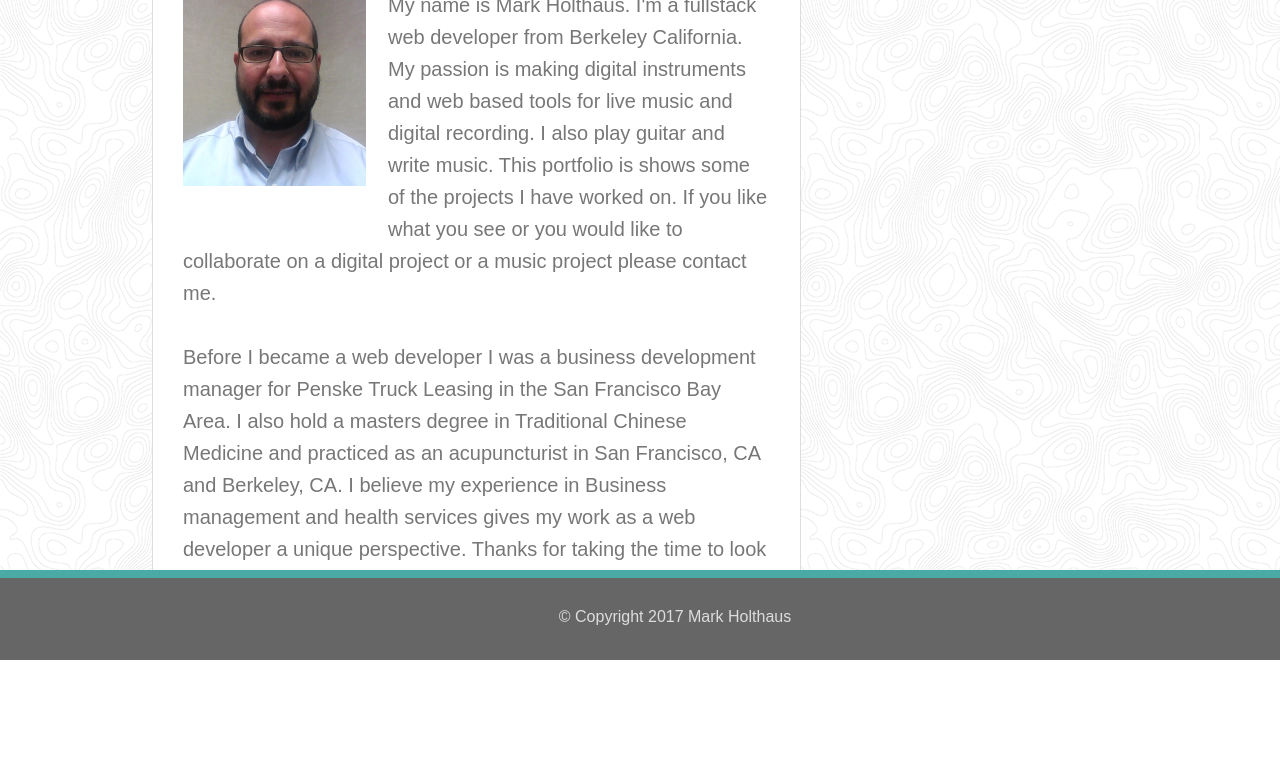
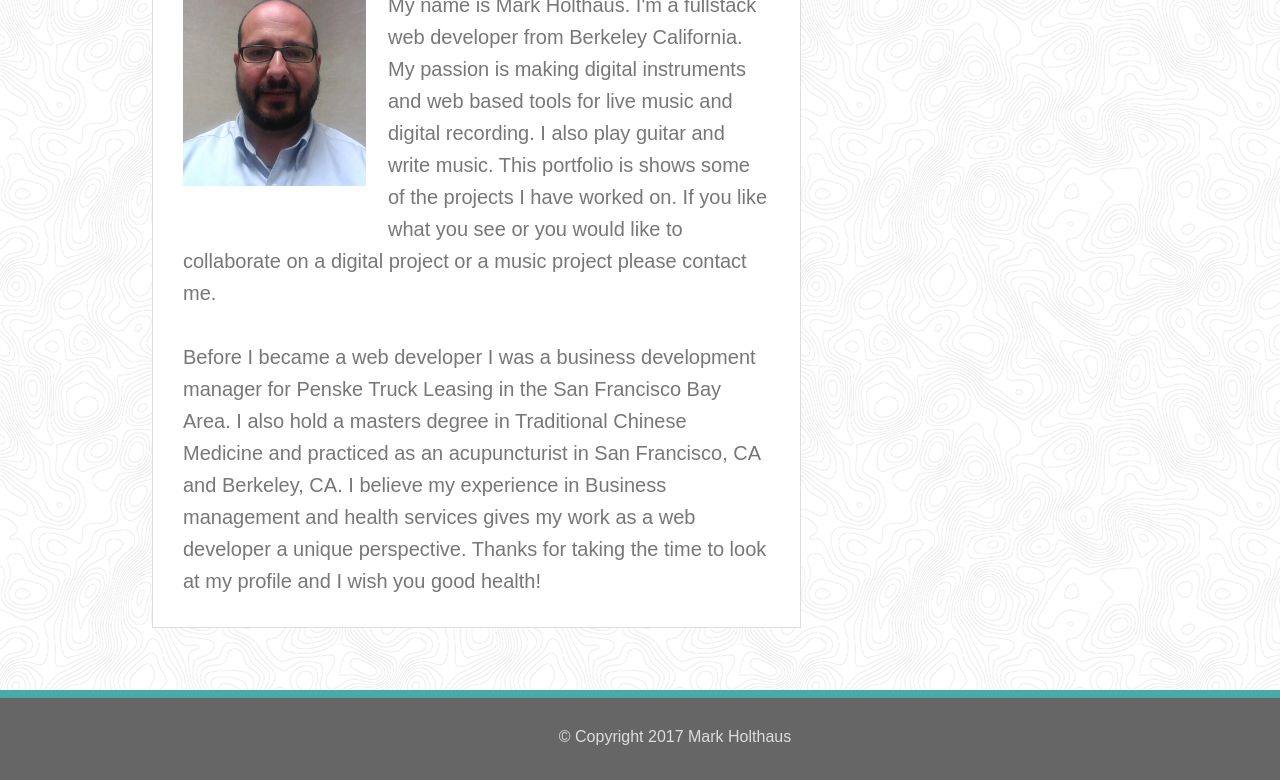
Before and after one commit to Momojunzi/Responsive-Portfolio, a plain HTML site: page index.html in a window 1280 px wide. Shown: the part 361-1141 px from the top of the page. Before the commit the page ends 1021 px from the top, so only its background shows below. Drawn offline with Linux system fonts and the light colour scheme; files that its build step writes are made by us from their sources.

Commit message:
responsive done

```diff
--- a/assets/css/style.css
+++ b/assets/css/style.css
@@ -483,7 +483,7 @@ footer, .main-content:after {
 	footer {
 		display: inline-block;
 		width: 100%;
-	margin: 0 auto 0 auto;
+		margin: 120px auto 0 auto;
 		background: #666666;
 		padding: 30px;
 		text-align: center;
@@ -496,9 +496,4 @@ footer {
 			width: 1350px;
 		}
 	}
-
-
-
-
-
 }
```
Lines whose indentation alone changed are shown as unchanged.
